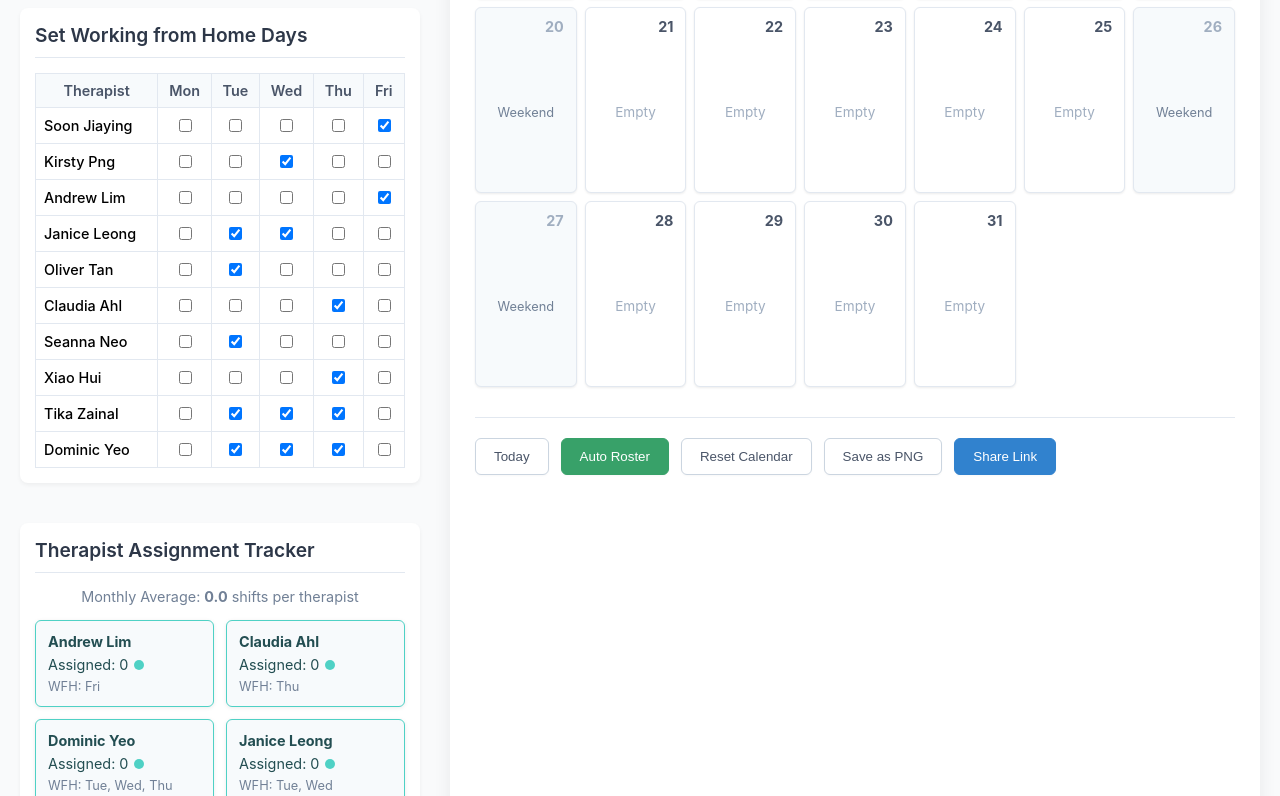
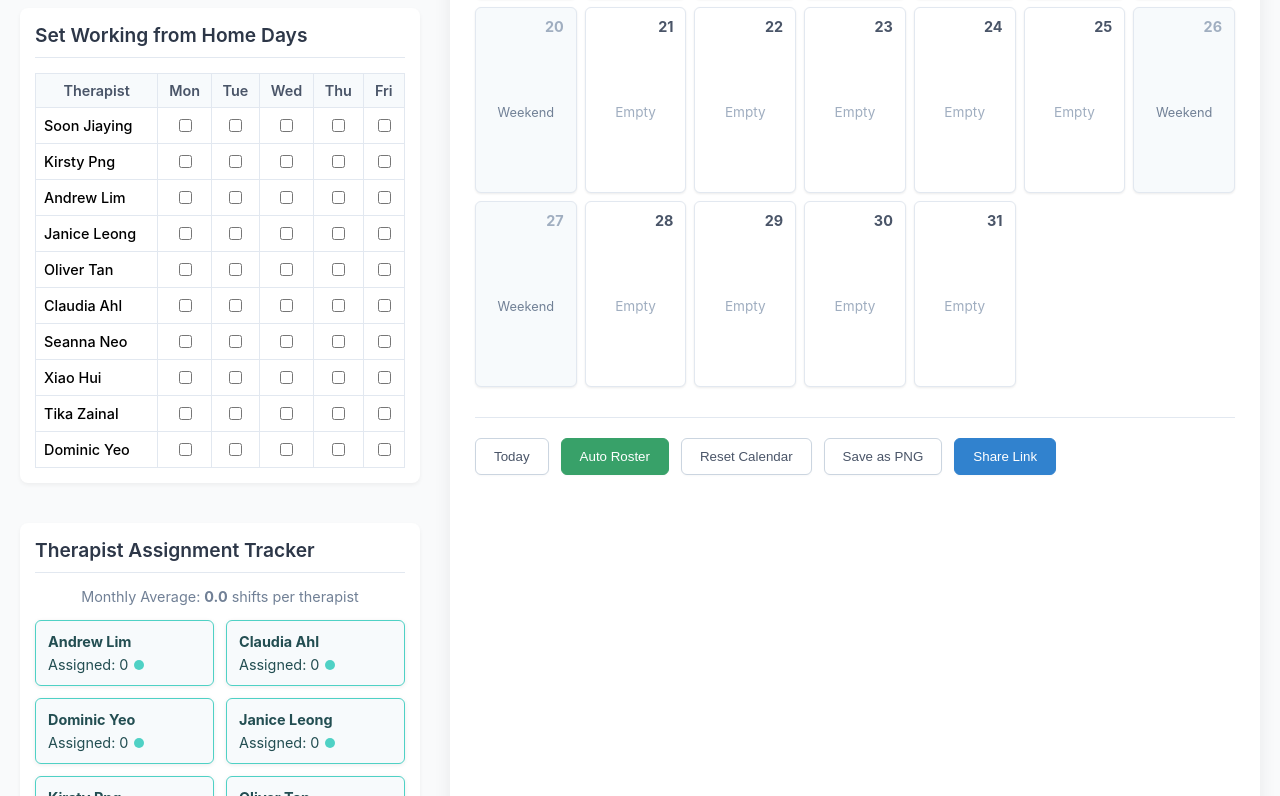
Before and after one commit to jxhnthan/hwb-crisis-rostering, a React (Create React App) app: page / in a window 1280 px wide. Shown: the part 804-1600 px from the top of the page. Built offline with nearby package versions, Linux system fonts and the light colour scheme.

Commit message:
Update App.js

```diff
--- a/src/App.js
+++ b/src/App.js
@@ -710,16 +710,16 @@ const App = () => {
 
   const [workingFromHome, setWorkingFromHome] = useState(
     {
-      "Dominic Yeo": { Monday: false, Tuesday: true, Wednesday: true, Thursday: true, Friday: false },
-      "Kirsty Png": { Monday: false, Tuesday: false, Wednesday: true, Thursday: false, Friday: false },
-      "Soon Jiaying": { Monday: false, Tuesday: false, Wednesday: false, Thursday: false, Friday: true },
-      "Andrew Lim": { Monday: false, Tuesday: false, Wednesday: false, Thursday: false, Friday: true },
-      "Janice Leong": { Monday: false, Tuesday: true, Wednesday: true, Thursday: false, Friday: false },
-      "Oliver Tan": { Monday: false, Tuesday: true, Wednesday: false, Thursday: false, Friday: false },
-      "Claudia Ahl": { Monday: false, Tuesday: false, Wednesday: false, Thursday: true, Friday: false },
-      "Seanna Neo": { Monday: false, Tuesday: true, Wednesday: false, Thursday: false, Friday: false },
-      "Xiao Hui": { Monday: false, Tuesday: false, Wednesday: false, Thursday: true, Friday: false },
-      "Tika Zainal": { Monday: false, Tuesday: true, Wednesday: true, Thursday: true, Friday: false },
+      "Dominic Yeo": { Monday: false, Tuesday: false, Wednesday: false, Thursday: false, Friday: false },
+      "Kirsty Png": { Monday: false, Tuesday: false, Wednesday: false, Thursday: false, Friday: false },
+      "Soon Jiaying": { Monday: false, Tuesday: false, Wednesday: false, Thursday: false, Friday: false },
+      "Andrew Lim": { Monday: false, Tuesday: false, Wednesday: false, Thursday: false, Friday: false },
+      "Janice Leong": { Monday: false, Tuesday: false, Wednesday: false, Thursday: false, Friday: false },
+      "Oliver Tan": { Monday: false, Tuesday: false, Wednesday: false, Thursday: false, Friday: false },
+      "Claudia Ahl": { Monday: false, Tuesday: false, Wednesday: false, Thursday: false, Friday: false },
+      "Seanna Neo": { Monday: false, Tuesday: false, Wednesday: false, Thursday: false, Friday: false },
+      "Xiao Hui": { Monday: false, Tuesday: false, Wednesday: false, Thursday: false, Friday: false },
+      "Tika Zainal": { Monday: false, Tuesday: false, Wednesday: false, Thursday: false, Friday: false },
     }
   );
 
```
